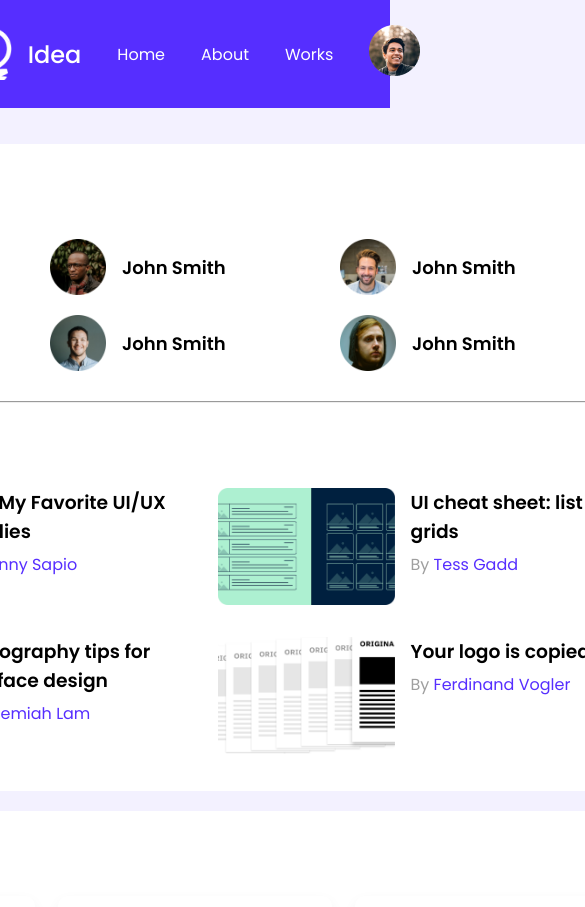
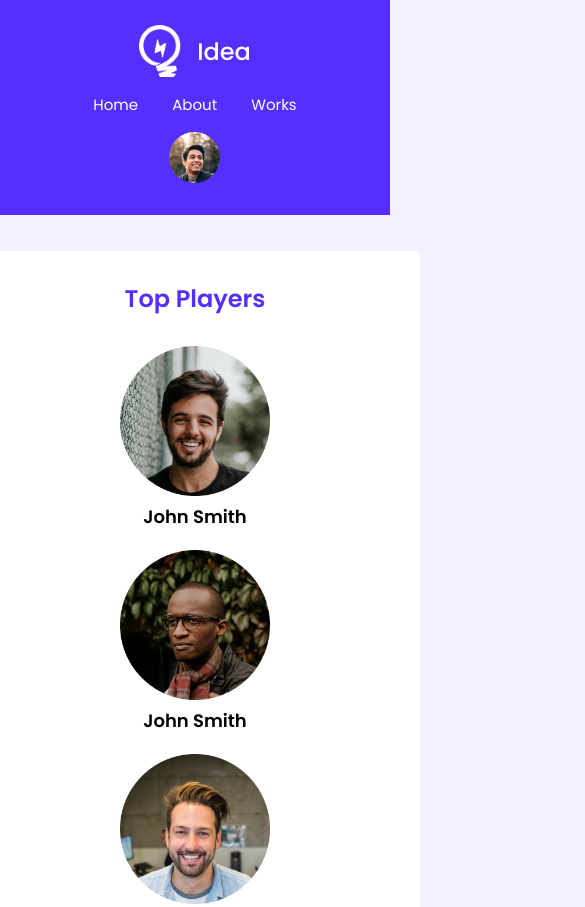
Before and after one commit to rifattasneem/leader-board, a plain HTML site: page index.html in a window 390 px wide. Shown: the top 907 px of the page, 585 px wide, since content can reach past the window. Drawn offline with Linux system fonts and the light colour scheme.

Commit message:
media-query

```diff
--- a/index.html
+++ b/index.html
@@ -18,12 +18,16 @@
                <p>Idea</p>
             </a>
             <div class="menu">
+               <div class="menu-nav">
                   <a href="#">Home</a>
                   <a href="#">About</a>
                   <a href="#">Works</a>
+               </div>
+               <div class="profile">
                   <a href="#">
                      <img src="images/icons/profile.png" alt="Profile photo">
                   </a>
+               </div>
             </div>
          </nav>
       </div>
--- a/styles/style.css
+++ b/styles/style.css
@@ -110,7 +110,6 @@ nav{
 }
 .thumbnail img{
    width: 177px;
-   height: 117px;
 }
 .blog-text h3{
    margin-bottom: 6px;
@@ -181,3 +180,102 @@ nav{
    margin: 0 0 0 6px;
    color: #FF4A60;
 }
+
+/* -----------------
+   Media queries
+-------------------- */
+@media (min-width: 768px) and (max-width: 992px) {
+   .container, .nav-container{
+      width: 90%;
+   }
+   .players{
+      grid-template-columns: repeat(2,1fr);
+   }
+
+   .thumbnail img {
+      width: 120px;
+   }
+
+   .ratings {
+      flex-direction: column;
+      align-items: baseline;
+   }
+   .stars, .rate{
+      margin-bottom: 5px;
+   }
+   .duration {
+      padding: 7px 15px;
+   }
+}
+
+@media only screen and (max-width: 767.98px){
+   header{
+      display: flex;
+      justify-content: center;
+      margin-bottom: 36px;
+   }
+   .nav-container{
+      width: 930px;
+      padding: 25px 0;
+   }
+   nav{
+      flex-direction: column;
+      justify-content: center;
+   }
+   .logo, .menu-nav{
+      margin-bottom: 15px;
+   }
+   .menu {
+      flex-direction: column;
+   }
+   .menu a{
+      margin-left: 15px;
+      margin-right: 15px;
+      font-size: 15px;
+   }
+
+   body{
+      text-align: center;
+   }
+   .container, .nav-container{
+      width: 100%;
+   }
+   .players{
+      grid-template-columns: repeat(1,1fr);
+   }
+   .player{
+      display: block;
+   }
+   .player img {
+      width: 150px;
+      height: 150px;
+      margin-right: 0;
+   }
+
+   .blogs {
+      grid-template-columns: repeat(1,1fr);
+      text-align: left;
+   }
+   .blog{
+      flex-direction: column;
+      align-items: center;
+      text-align: center;
+      margin-bottom: 15px;
+   }
+   .thumbnail img {
+      width: 200px;
+      margin-bottom: 20px;
+   }
+
+
+   .courses{
+      grid-template-columns: repeat(1,1fr);
+      row-gap: 30px;
+   }
+   .course{
+      padding: 30px;
+   }
+   .duration {
+      padding: 7px 15px;
+   }
+}
```
Lines whose indentation alone changed are shown as unchanged.
